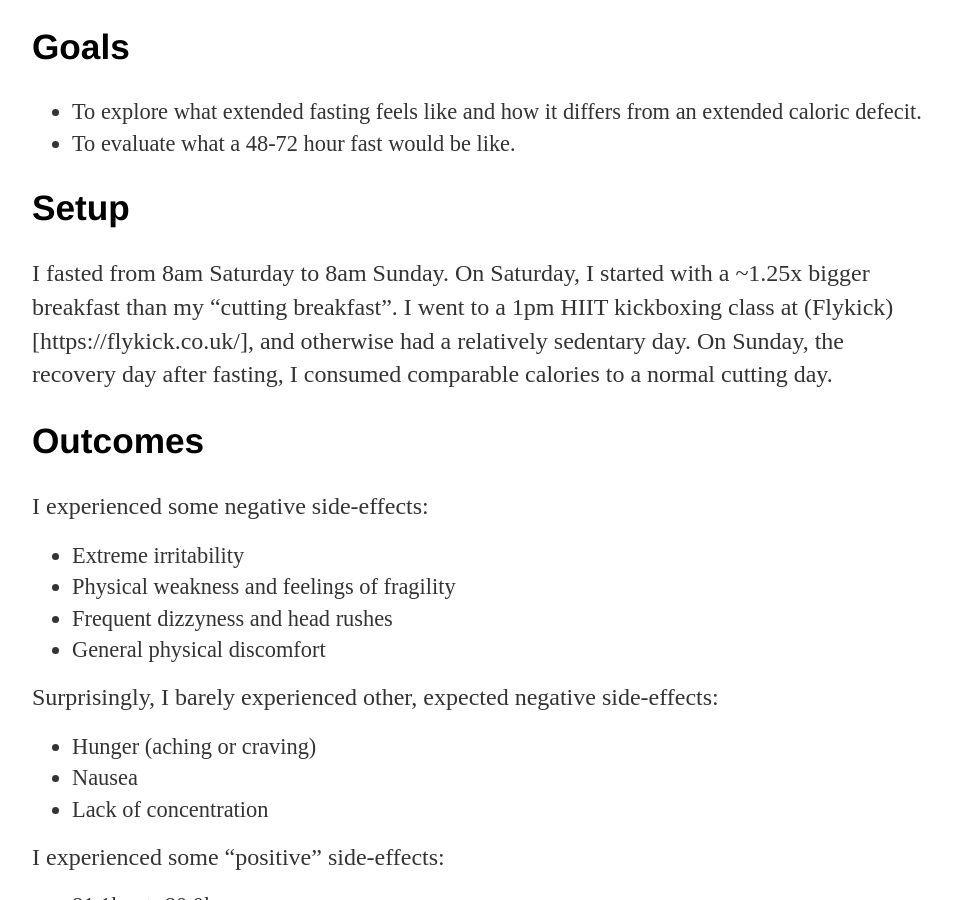
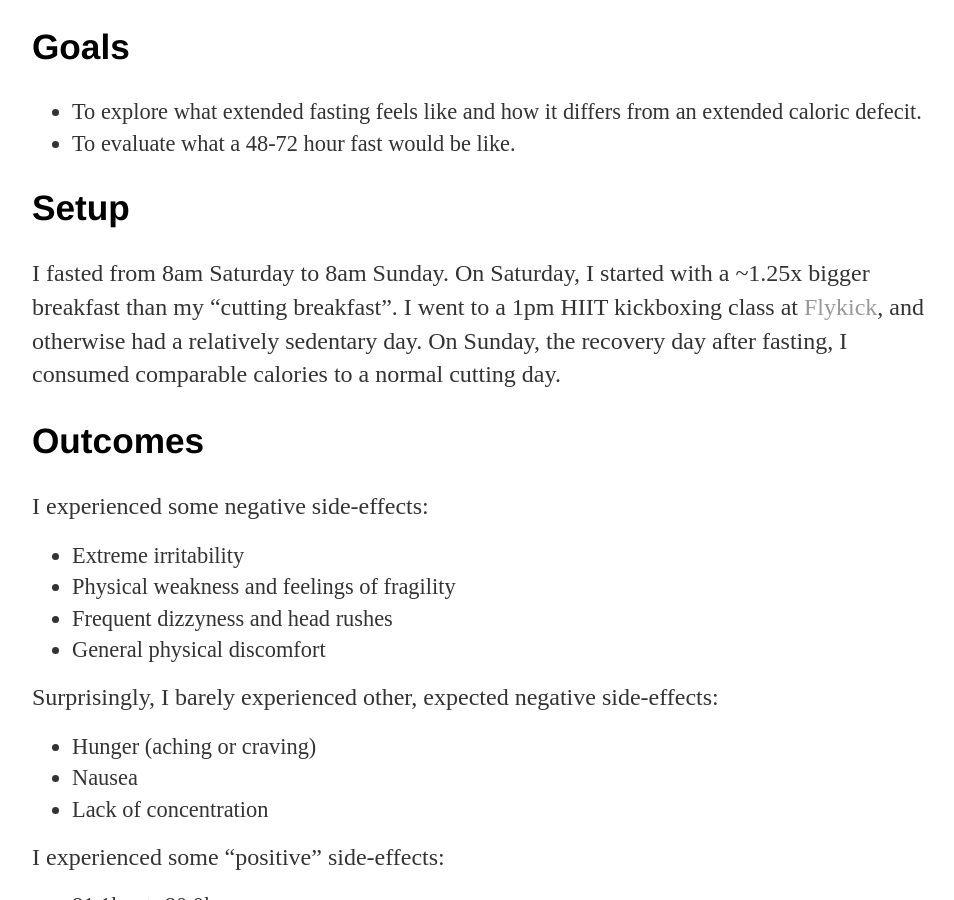
Before and after one commit to curiousest/curiousest.github.io, a Jekyll site: the page built from _posts/2019-07-07-cutting-dieting-fasting.md, in a window 1280 px wide and 900 px high, scrolled down 824 px. Shown: the whole window, without its empty margins (160-1114 px from the left). Built offline with Jekyll 4.4.1, drawn with Linux system fonts in a browser that asks for light colours.

Commit message:
Resolve the link.

```diff
--- a/_posts/2019-07-07-cutting-dieting-fasting.md
+++ b/_posts/2019-07-07-cutting-dieting-fasting.md
@@ -27,7 +27,7 @@ I have never experimented with fasting before (outside of the intermittent fasti
 
 ## Setup
 
-I fasted from 8am Saturday to 8am Sunday. On Saturday, I started with a ~1.25x bigger breakfast than my "cutting breakfast". I went to a 1pm HIIT kickboxing class at (Flykick)[https://flykick.co.uk/], and otherwise had a relatively sedentary day. On Sunday, the recovery day after fasting, I consumed comparable calories to a normal cutting day.
+I fasted from 8am Saturday to 8am Sunday. On Saturday, I started with a ~1.25x bigger breakfast than my "cutting breakfast". I went to a 1pm HIIT kickboxing class at [Flykick](https://flykick.co.uk/), and otherwise had a relatively sedentary day. On Sunday, the recovery day after fasting, I consumed comparable calories to a normal cutting day.
 
 ## Outcomes
 
```
